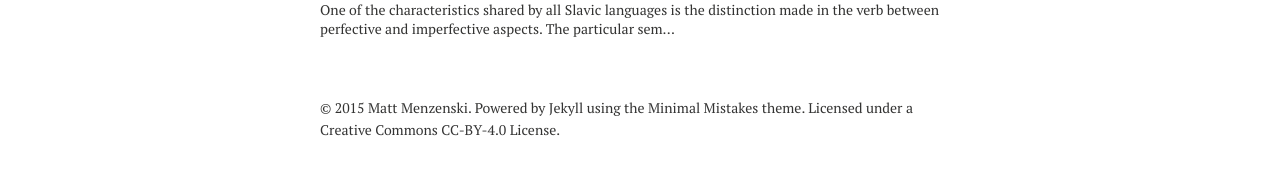
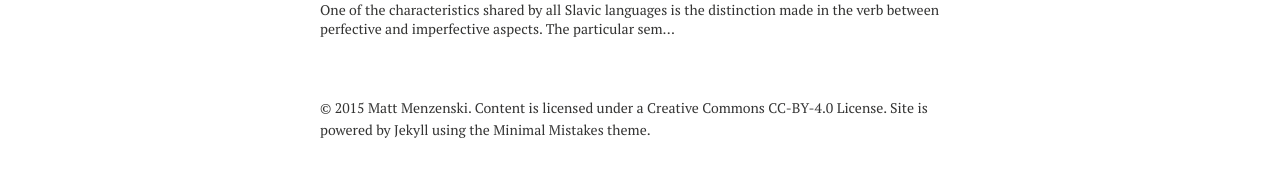
Before and after one commit to menzenski/menzenski.github.io, a Jekyll site: the page built from index.md, in a window 1280 px wide. Shown: the part 888-1073 px from the top of the page. Built offline with Jekyll 4.4.1, drawn with Linux system fonts in a browser that asks for light colours; nearby versions of some CDN libraries.

Commit message:
re-add CC license info to footer

```diff
--- a/_includes/_footer.html
+++ b/_includes/_footer.html
@@ -12,4 +12,4 @@
 </div><!-- /.google-ads -->
 {% endif %}
 
-<span>&copy; {{ site.time | date: '%Y' }} {{ site.owner.name }}. Powered by <a href="http://jekyllrb.com" rel="nofollow">Jekyll</a> using the <a href="http://mademistakes.com/minimal-mistakes/" rel="nofollow">Minimal Mistakes</a> theme. Licensed under a <a href="https://creativecommons.org/licenses/by/4.0/">Creative Commons CC-BY-4.0</a> License.</span>
+<span>&copy; {{ site.time | date: '%Y' }} {{ site.owner.name }}. Content is licensed under a <a href="https://creativecommons.org/licenses/by/4.0/">Creative Commons CC-BY-4.0</a> License. Site is powered by <a href="http://jekyllrb.com" rel="nofollow">Jekyll</a> using the <a href="http://mademistakes.com/minimal-mistakes/" rel="nofollow">Minimal Mistakes</a> theme.</span>
```
